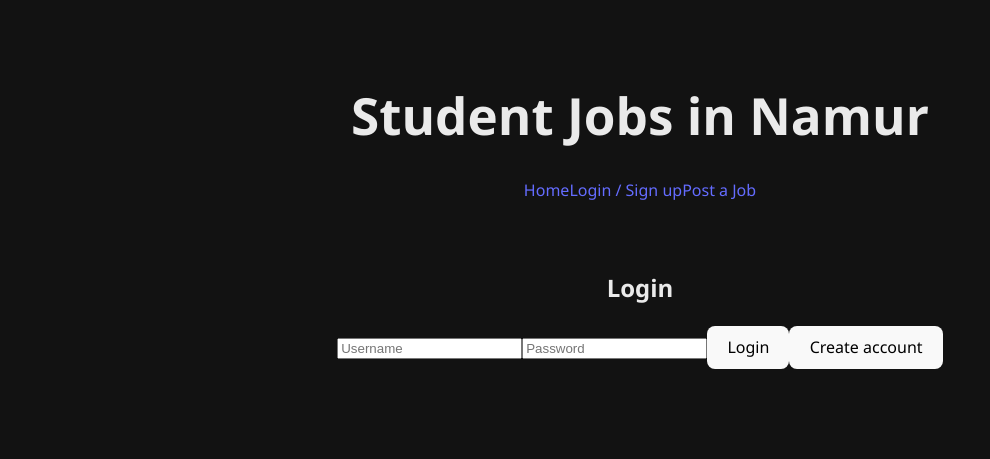
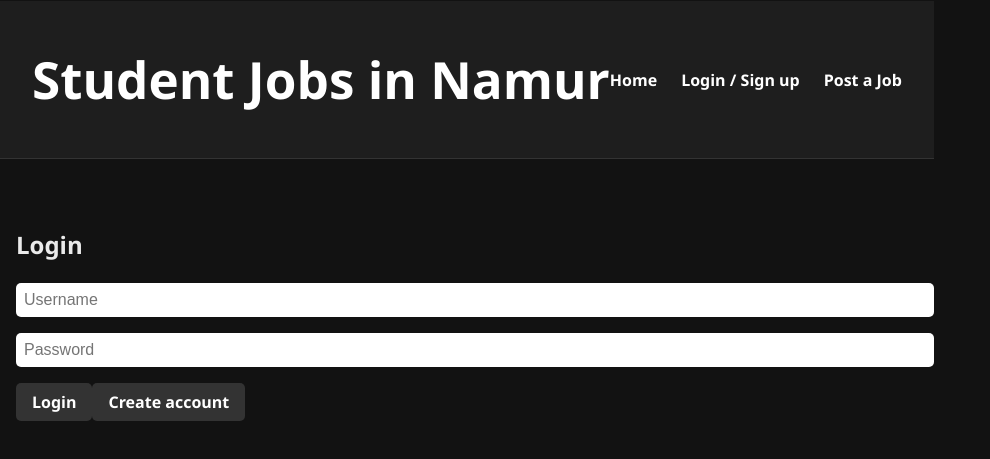
Before and after one commit to etu51184/jobs-etudiants-frontend, a React (Vite) app: page /auth in a window 1280 px wide. Shown: the part 165-624 px from the top of the page, without its empty margins (0-990 px from the left). Built offline with nearby package versions, Linux system fonts and the light colour scheme.

Commit message:
Update app.css

```diff
--- a/src/App.css
+++ b/src/App.css
@@ -1,54 +1,54 @@
-#root {
-  max-width: 1280px;
-  margin: 0 auto;
-  padding: 2rem;
-  text-align: center;
+/* General layout */
+body {
+  margin: 0;
+  padding: 0;
+  font-family: 'Segoe UI', sans-serif;
+  background-color: #121212;
+  color: #eaeaea;
 }
 
-.logo {
-  height: 6em;
-  padding: 1.5em;
-  will-change: filter;
-  transition: filter 300ms;
-}
-.logo:hover {
-  filter: drop-shadow(0 0 2em #646cffaa);
-}
-.logo.react:hover {
-  filter: drop-shadow(0 0 2em #61dafbaa);
+.container {
+  max-width: 1200px;
+  margin: 2rem auto;
+  padding: 1rem;
 }
 
-@keyframes logo-spin {
-  from {
-    transform: rotate(0deg);
-  }
-  to {
-    transform: rotate(360deg);
-  }
-}
-
-@media (prefers-reduced-motion: no-preference) {
-  a:nth-of-type(2) .logo {
-    animation: logo-spin infinite 20s linear;
-  }
-}
-
-.card {
-  padding: 2em;
-}
-
-.read-the-docs {
-  color: #888;
-}
-
-.top-bar {
+/* Navigation bar */
+.nav-bar {
   display: flex;
   justify-content: space-between;
   align-items: center;
   padding: 1rem 2rem;
-  margin-bottom: 1.5rem;
+  background-color: #1e1e1e;
+  color: white;
+  border-bottom: 1px solid #333;
 }
 
+.nav-bar nav {
+  display: flex;
+  gap: 1.5rem;
+}
+
+.nav-bar a {
+  color: white;
+  text-decoration: none;
+  font-weight: bold;
+  transition: color 0.2s ease;
+}
+
+.nav-bar a:hover {
+  text-decoration: underline;
+  color: #00cc66;
+}
+
+/* Auth message */
+.auth-message {
+  margin-top: 1rem;
+  font-size: 0.95rem;
+  color: #00cc66;
+}
+
+/* Auth button (floating, optional) */
 .auth-button {
   position: fixed;
   top: 1rem;
@@ -66,9 +66,51 @@
   background-color: #555;
 }
 
+/* Input styles */
+input, textarea {
+  width: 100%;
+  padding: 0.5rem;
+  border: none;
+  border-radius: 5px;
+  margin-bottom: 1rem;
+  font-size: 1rem;
+}
 
-.container {
-  max-width: 1200px;
-  margin: 2rem auto;
-  padding: 1rem;
+button {
+  padding: 0.5rem 1rem;
+  border: none;
+  border-radius: 5px;
+  background-color: #333;
+  color: white;
+  cursor: pointer;
+  font-weight: bold;
 }
+
+button:hover {
+  background-color: #555;
+}
+
+/* Job card styling */
+.job-card {
+  background-color: #1e1e1e;
+  color: #ffffff;
+  padding: 1.5rem;
+  border-radius: 10px;
+  border: 1px solid #333;
+  margin-bottom: 1.5rem;
+  box-shadow: 0 2px 5px rgba(0, 0, 0, 0.2);
+  transition: transform 0.2s ease;
+}
+
+.job-card:hover {
+  transform: scale(1.01);
+}
+
+.job-card h2 {
+  margin-top: 0;
+  font-size: 1.4rem;
+}
+
+.job-card p {
+  margin: 0.4rem 0;
+}
```
